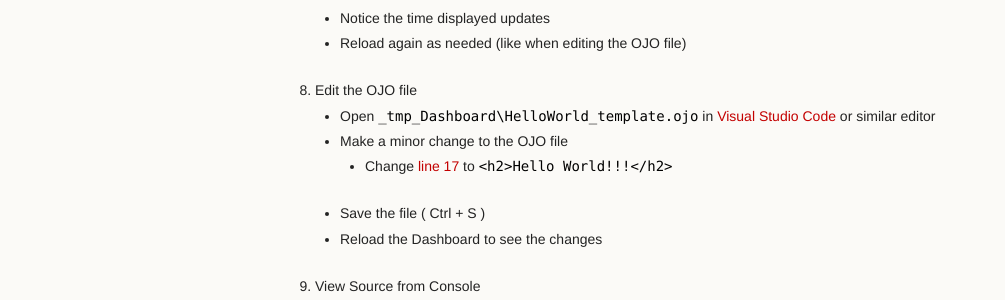
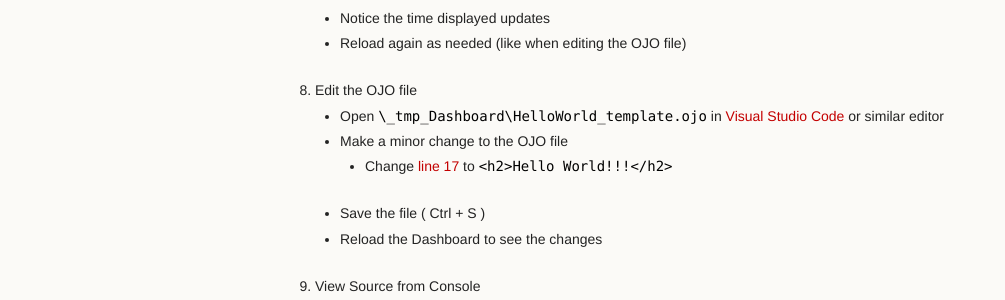
Before and after one commit to jgstew/jgstew.github.io, a Jekyll site: the page built from _posts/2018-10-29-Debug-Dashboard-In-BigFix-Console.md, in a window 1280 px wide and 900 px high, scrolled down 1762 px. Shown: the part 479-779 px from the top of the window, without its empty margins (0-1005 px from the left). Built offline with Jekyll 4.4.1, drawn with Linux system fonts in a browser that asks for light colours; nearby versions of some CDN libraries; comment, search, counter and statistics services are not loaded.

```diff
--- a/_posts/2018-10-29-Debug-Dashboard-In-BigFix-Console.md
+++ b/_posts/2018-10-29-Debug-Dashboard-In-BigFix-Console.md
@@ -27,7 +27,7 @@
     * Notice the time displayed updates
     * Reload again as needed (like when editing the OJO file)
 1. Edit the OJO file
-    * Open `_tmp_Dashboard\HelloWorld_template.ojo` in [Visual Studio Code](https://code.visualstudio.com/) or similar editor
+    * Open `\_tmp_Dashboard\HelloWorld_template.ojo` in [Visual Studio Code](https://code.visualstudio.com/) or similar editor
     * Make a minor change to the OJO file
         * Change [line 17](https://github.com/jgstew/bigfix-content/blob/master/dashboards/HelloWorld_template.ojo#L17) to `<h2>Hello World!!!</h2>`
     * Save the file ( Ctrl + S )
```
